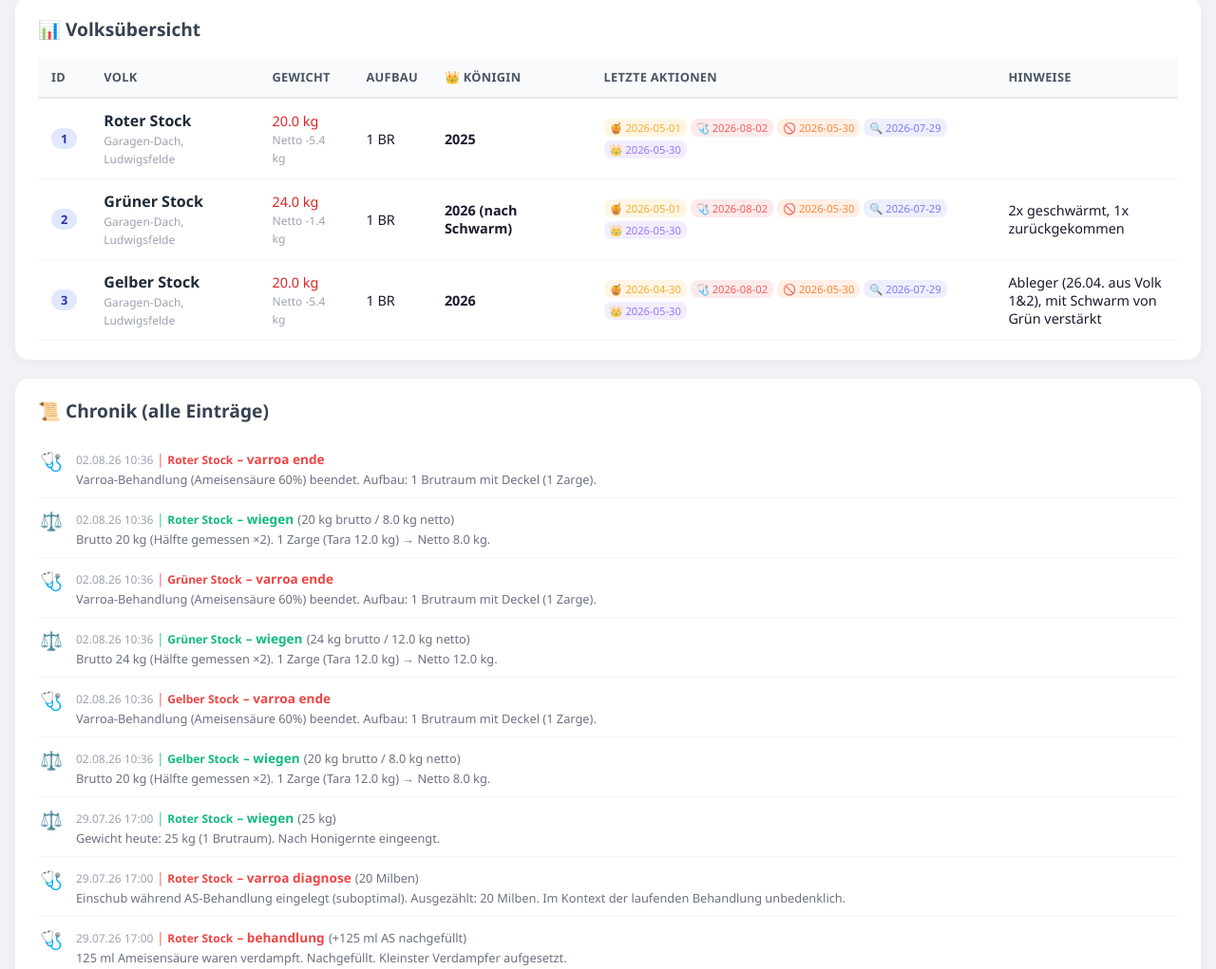
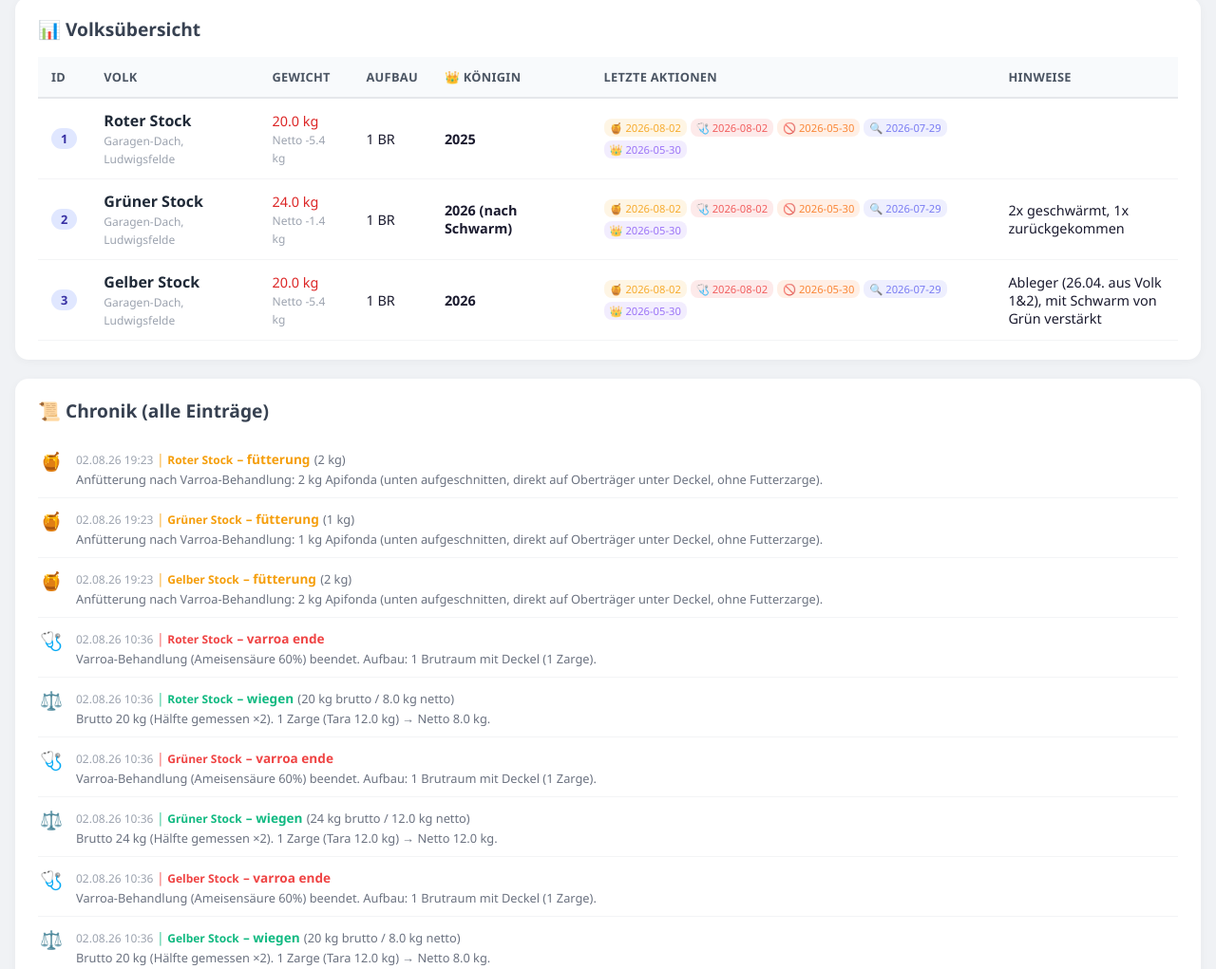
Before and after one commit to Mitchel85/bienen-dashboard, a plain HTML site: page index.html in a window 1280 px wide. Shown: the part 359-1380 px from the top of the page at 95% size. Drawn offline with Linux system fonts and the light colour scheme.

Commit message:
📊 Dashboard 02.08. abends

```diff
--- a/index.html
+++ b/index.html
@@ -62,7 +62,7 @@ footer { text-align: center; margin-top: 30px; color: #9ca3af; font-size: 0.8rem
 <div class="container">
 <header>
     <h1>🐝 Bienenvölker Dashboard</h1>
-    <div class="subtitle">Stand 02.08.2026 — 3 Völker, 102 Protokolle</div>
+    <div class="subtitle">Stand 02.08.2026 — 3 Völker, 105 Protokolle</div>
     <div class="btn-group">
         <button class="btn btn-csv" onclick="downloadCSV()">📥 CSV (Excel)</button>
         <button class="btn btn-txt" onclick="downloadTXT()">📝 Text-Bericht</button>
@@ -88,7 +88,7 @@ footer { text-align: center; margin-top: 30px; color: #9ca3af; font-size: 0.8rem
             <td><span class="kg-crit">20.0 kg</span><br><small style="color:#9ca3af">Netto -5.4 kg</small></td>
             <td>1 BR</td>
             <td style="font-weight:600">2025</td>
-            <td><div class="qstats"><span class="qstat" style="background:#f59e0b20;color:#f59e0b">🍯 2026-05-01</span> <span class="qstat" style="background:#ef444420;color:#ef4444">🩺 2026-08-02</span> <span class="qstat" style="background:#f9731620;color:#f97316">🚫 2026-05-30</span> <span class="qstat" style="background:#6366f120;color:#6366f1">🔍 2026-07-29</span> <span class="qstat" style="background:#8b5cf620;color:#8b5cf6">👑 2026-05-30</span> </div></td>
+            <td><div class="qstats"><span class="qstat" style="background:#f59e0b20;color:#f59e0b">🍯 2026-08-02</span> <span class="qstat" style="background:#ef444420;color:#ef4444">🩺 2026-08-02</span> <span class="qstat" style="background:#f9731620;color:#f97316">🚫 2026-05-30</span> <span class="qstat" style="background:#6366f120;color:#6366f1">🔍 2026-07-29</span> <span class="qstat" style="background:#8b5cf620;color:#8b5cf6">👑 2026-05-30</span> </div></td>
             <td style="max-width:200px"></td>
         </tr>
 <tr>
@@ -97,7 +97,7 @@ footer { text-align: center; margin-top: 30px; color: #9ca3af; font-size: 0.8rem
             <td><span class="kg-crit">24.0 kg</span><br><small style="color:#9ca3af">Netto -1.4 kg</small></td>
             <td>1 BR</td>
             <td style="font-weight:600">2026 (nach Schwarm)</td>
-            <td><div class="qstats"><span class="qstat" style="background:#f59e0b20;color:#f59e0b">🍯 2026-05-01</span> <span class="qstat" style="background:#ef444420;color:#ef4444">🩺 2026-08-02</span> <span class="qstat" style="background:#f9731620;color:#f97316">🚫 2026-05-30</span> <span class="qstat" style="background:#6366f120;color:#6366f1">🔍 2026-07-29</span> <span class="qstat" style="background:#8b5cf620;color:#8b5cf6">👑 2026-05-30</span> </div></td>
+            <td><div class="qstats"><span class="qstat" style="background:#f59e0b20;color:#f59e0b">🍯 2026-08-02</span> <span class="qstat" style="background:#ef444420;color:#ef4444">🩺 2026-08-02</span> <span class="qstat" style="background:#f9731620;color:#f97316">🚫 2026-05-30</span> <span class="qstat" style="background:#6366f120;color:#6366f1">🔍 2026-07-29</span> <span class="qstat" style="background:#8b5cf620;color:#8b5cf6">👑 2026-05-30</span> </div></td>
             <td style="max-width:200px">2x geschwärmt, 1x zurückgekommen</td>
         </tr>
 <tr>
@@ -106,7 +106,7 @@ footer { text-align: center; margin-top: 30px; color: #9ca3af; font-size: 0.8rem
             <td><span class="kg-crit">20.0 kg</span><br><small style="color:#9ca3af">Netto -5.4 kg</small></td>
             <td>1 BR</td>
             <td style="font-weight:600">2026</td>
-            <td><div class="qstats"><span class="qstat" style="background:#f59e0b20;color:#f59e0b">🍯 2026-04-30</span> <span class="qstat" style="background:#ef444420;color:#ef4444">🩺 2026-08-02</span> <span class="qstat" style="background:#f9731620;color:#f97316">🚫 2026-05-30</span> <span class="qstat" style="background:#6366f120;color:#6366f1">🔍 2026-07-29</span> <span class="qstat" style="background:#8b5cf620;color:#8b5cf6">👑 2026-05-30</span> </div></td>
+            <td><div class="qstats"><span class="qstat" style="background:#f59e0b20;color:#f59e0b">🍯 2026-08-02</span> <span class="qstat" style="background:#ef444420;color:#ef4444">🩺 2026-08-02</span> <span class="qstat" style="background:#f9731620;color:#f97316">🚫 2026-05-30</span> <span class="qstat" style="background:#6366f120;color:#6366f1">🔍 2026-07-29</span> <span class="qstat" style="background:#8b5cf620;color:#8b5cf6">👑 2026-05-30</span> </div></td>
             <td style="max-width:200px">Ableger (26.04. aus Volk 1&2), mit Schwarm von Grün verstärkt</td>
         </tr>
 </tbody></table></div>
@@ -116,6 +116,36 @@ footer { text-align: center; margin-top: 30px; color: #9ca3af; font-size: 0.8rem
 <div class="card">
     <h2>📜 Chronik (alle Einträge)</h2>
     <div class="chronicle">
+<div class="ch-entry">
+    <div class="ch-icon">🍯</div>
+    <div class="ch-body">
+        <span class="ch-meta">02.08.26 19:23</span>
+        <span class="ch-volk" style="color:#f59e0b">│ Roter Stock</span>
+        <span class="ch-action" style="color:#f59e0b">– fütterung</span>
+        <span style="font-size:0.8rem;color:#6b7280">(2 kg)</span>
+        <div class="ch-detail">Anfütterung nach Varroa-Behandlung: 2 kg Apifonda (unten aufgeschnitten, direkt auf Oberträger unter Deckel, ohne Futterzarge).</div>
+    </div>
+</div>
+<div class="ch-entry">
+    <div class="ch-icon">🍯</div>
+    <div class="ch-body">
+        <span class="ch-meta">02.08.26 19:23</span>
+        <span class="ch-volk" style="color:#f59e0b">│ Grüner Stock</span>
+        <span class="ch-action" style="color:#f59e0b">– fütterung</span>
+        <span style="font-size:0.8rem;color:#6b7280">(1 kg)</span>
+        <div class="ch-detail">Anfütterung nach Varroa-Behandlung: 1 kg Apifonda (unten aufgeschnitten, direkt auf Oberträger unter Deckel, ohne Futterzarge).</div>
+    </div>
+</div>
+<div class="ch-entry">
+    <div class="ch-icon">🍯</div>
+    <div class="ch-body">
+        <span class="ch-meta">02.08.26 19:23</span>
+        <span class="ch-volk" style="color:#f59e0b">│ Gelber Stock</span>
+        <span class="ch-action" style="color:#f59e0b">– fütterung</span>
+        <span style="font-size:0.8rem;color:#6b7280">(2 kg)</span>
+        <div class="ch-detail">Anfütterung nach Varroa-Behandlung: 2 kg Apifonda (unten aufgeschnitten, direkt auf Oberträger unter Deckel, ohne Futterzarge).</div>
+    </div>
+</div>
 <div class="ch-entry">
     <div class="ch-icon">🩺</div>
     <div class="ch-body">
@@ -886,37 +916,7 @@ footer { text-align: center; margin-top: 30px; color: #9ca3af; font-size: 0.8rem
         <div class="ch-detail">Notfütterung zur Vorbeugung gegen Verhungern: 2 kg Zuckerteig und Api-Pollenersatz.</div>
     </div>
 </div>
-<div class="ch-entry">
-    <div class="ch-icon">⚖️</div>
-    <div class="ch-body">
-        <span class="ch-meta">30.04.26 09:59</span>
-        <span class="ch-volk" style="color:#10b981">│ Roter Stock</span>
-        <span class="ch-action" style="color:#10b981">– wiegen</span>
-        <span style="font-size:0.8rem;color:#6b7280">(39 kg)</span>
-        <div class="ch-detail">Gewicht pro Stock sehr leicht.</div>
-    </div>
-</div>
-<div class="ch-entry">
-    <div class="ch-icon">⚖️</div>
-    <div class="ch-body">
-        <span class="ch-meta">30.04.26 09:59</span>
-        <span class="ch-volk" style="color:#10b981">│ Grüner Stock</span>
-        <span class="ch-action" style="color:#10b981">– wiegen</span>
-        <span style="font-size:0.8rem;color:#6b7280">(39 kg)</span>
-        <div class="ch-detail">Gewicht pro Stock sehr leicht.</div>
-    </div>
-</div>
-<div class="ch-entry">
-    <div class="ch-icon">🍯</div>
-    <div class="ch-body">
-        <span class="ch-meta">26.04.26 12:00</span>
-        <span class="ch-volk" style="color:#f59e0b">│ Roter Stock</span>
-        <span class="ch-action" style="color:#f59e0b">– kontrollieren</span>
-
-        <div class="ch-detail">Weiselrichtig (Königin stiftet). 2 Rähmchen (1x Futter, 1x Brut) für Ablegerbildung in Volk 3 entnommen. Zudem auf Schwarmtrieb geprüft: 2-3 Schwarmzellen gefunden. Schwarmtrieb sollte durch Ablegerbildung nun nachlassen.</div>
-    </div>
-</div>
-<p style="text-align:center;color:#9ca3af">… und 22 weitere Einträge (komplett im CSV-Download)</p>    </div>
+<p style="text-align:center;color:#9ca3af">… und 25 weitere Einträge (komplett im CSV-Download)</p>    </div>
     <div class="legend">
 <span class="leg-item" style="background:#6366f115;color:#6366f1">🔍 Kontrolle</span>
 <span class="leg-item" style="background:#f59e0b15;color:#f59e0b">🍯 Fütterung</span>
@@ -935,7 +935,7 @@ footer { text-align: center; margin-top: 30px; color: #9ca3af; font-size: 0.8rem
     </div>
 </div>
 
-<footer>Imker‑Begleiter via Hermes Agent | Daten: voelker.json | Stand 02.08.2026 | 102 Protokolle</footer>
+<footer>Imker‑Begleiter via Hermes Agent | Daten: voelker.json | Stand 02.08.2026 | 105 Protokolle</footer>
 </div>
 
 <script>
@@ -947,7 +947,7 @@ const VOELKER_DATA = {
     "rasse": "Carnica",
     "königin_gezeichnet": "2025-05",
     "letzte_varroa_behandlung": "2026-08-02",
-    "letzte_fütterung": "2026-04-30",
+    "letzte_fütterung": "2026-08-02",
     "besondere_hinweise": "",
     "logs": [
       {
@@ -1165,6 +1165,12 @@ const VOELKER_DATA = {
         "aktion": "wiegen",
         "menge": "20 kg brutto / 8.0 kg netto",
         "details": "Brutto 20 kg (Hälfte gemessen ×2). 1 Zarge (Tara 12.0 kg) → Netto 8.0 kg."
+      },
+      {
+        "timestamp": "2026-08-02T19:23:43.556127+02:00",
+        "aktion": "fütterung",
+        "menge": "2 kg",
+        "details": "Anfütterung nach Varroa-Behandlung: 2 kg Apifonda (unten aufgeschnitten, direkt auf Oberträger unter Deckel, ohne Futterzarge)."
       }
     ],
     "königin_jahr": "2025",
@@ -1177,7 +1183,7 @@ const VOELKER_DATA = {
     "rasse": "Buckfast",
     "königin_gezeichnet": "2025-07",
     "letzte_varroa_behandlung": "2026-08-02",
-    "letzte_fütterung": "2026-04-30",
+    "letzte_fütterung": "2026-08-02",
     "besondere_hinweise": "2x geschwärmt, 1x zurückgekommen",
     "logs": [
       {
@@ -1407,6 +1413,12 @@ const VOELKER_DATA = {
         "aktion": "wiegen",
         "menge": "24 kg brutto / 12.0 kg netto",
         "details": "Brutto 24 kg (Hälfte gemessen ×2). 1 Zarge (Tara 12.0 kg) → Netto 12.0 kg."
+      },
+      {
+        "timestamp": "2026-08-02T19:23:43.556127+02:00",
+        "aktion": "fütterung",
+        "menge": "1 kg",
+        "details": "Anfütterung nach Varroa-Behandlung: 1 kg Apifonda (unten aufgeschnitten, direkt auf Oberträger unter Deckel, ohne Futterzarge)."
       }
     ],
     "königin_jahr": "2026 (nach Schwarm)",
@@ -1419,7 +1431,7 @@ const VOELKER_DATA = {
     "rasse": "unbekannt",
     "königin_gezeichnet": "",
     "letzte_varroa_behandlung": "2026-08-02",
-    "letzte_fütterung": "2026-04-30",
+    "letzte_fütterung": "2026-08-02",
     "besondere_hinweise": "Ableger (26.04. aus Volk 1&2), mit Schwarm von Grün verstärkt",
     "logs": [
       {
@@ -1589,6 +1601,12 @@ const VOELKER_DATA = {
         "aktion": "wiegen",
         "menge": "20 kg brutto / 8.0 kg netto",
         "details": "Brutto 20 kg (Hälfte gemessen ×2). 1 Zarge (Tara 12.0 kg) → Netto 8.0 kg."
+      },
+      {
+        "timestamp": "2026-08-02T19:23:43.556127+02:00",
+        "aktion": "fütterung",
+        "menge": "2 kg",
+        "details": "Anfütterung nach Varroa-Behandlung: 2 kg Apifonda (unten aufgeschnitten, direkt auf Oberträger unter Deckel, ohne Futterzarge)."
       }
     ],
     "königin_jahr": "2026",
```
